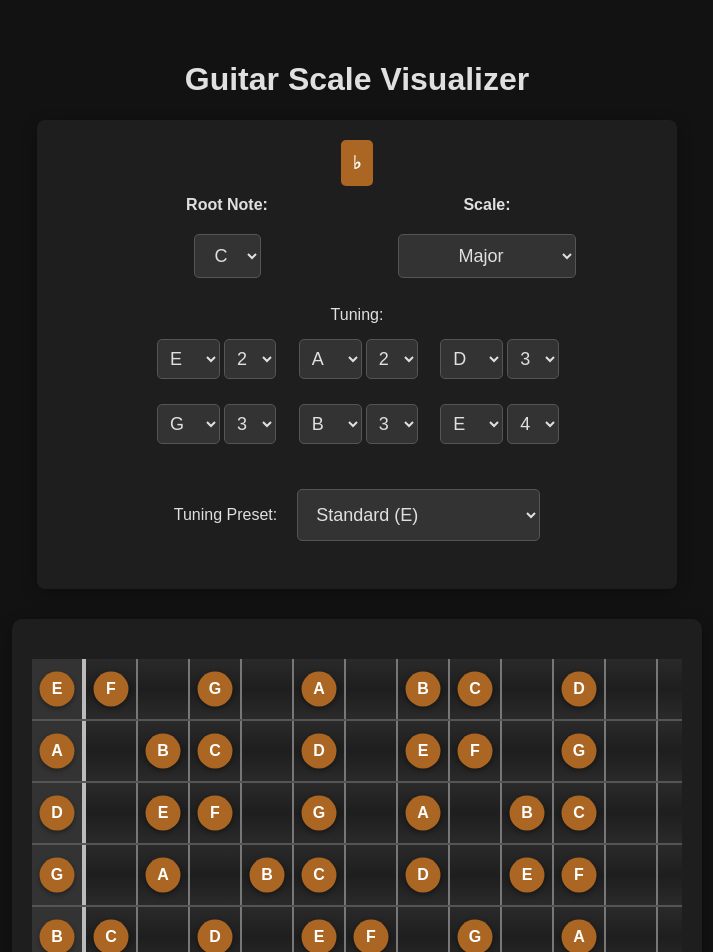
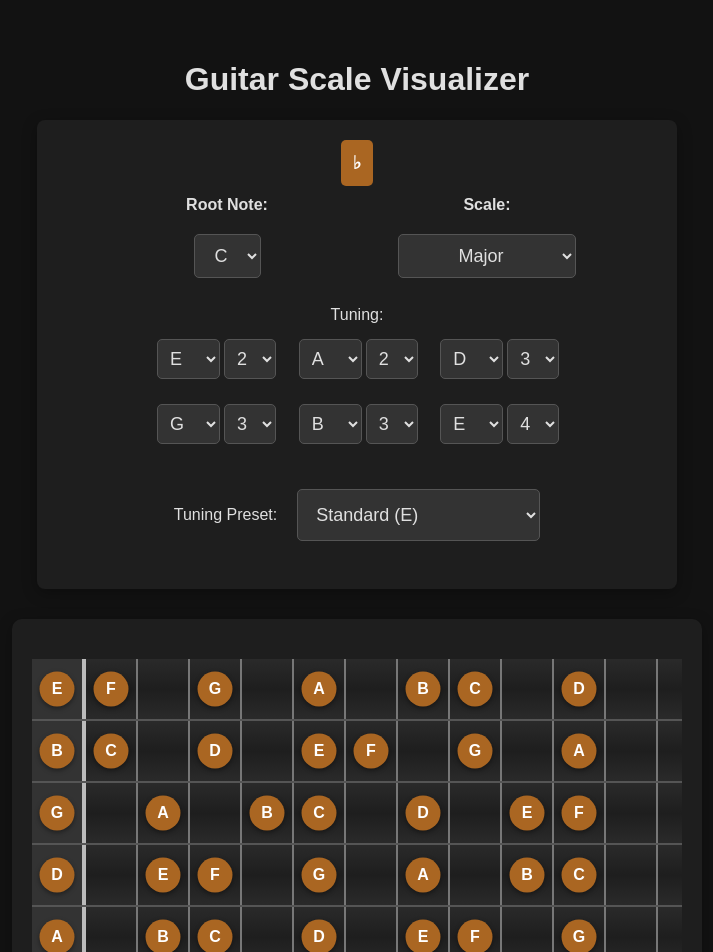
Before and after one commit to Can1Cyp2/guitar-scale-visualizer, a React (Create React App) app: page / in a window 1280 px wide. Shown: the top 952 px of the page, without its empty margins (283-996 px from the left). Built offline with nearby package versions, Linux system fonts and the light colour scheme.

Commit message:
Fixed the orientation of the fretboard letters

```diff
--- a/src/components/Fretboard.js
+++ b/src/components/Fretboard.js
@@ -28,10 +28,15 @@ const Fretboard = ({ tuning, selectedScale, numFrets = 12, useFlats }) => {
   return (
     <div className="fretboard-container">
       <div className="fretboard">
-        {tuning.map((stringTuning, stringIndex) => (
+        {tuning
+          .slice()
+          .reverse()
+          .map((stringTuning, stringIndex) => (
             <div key={stringIndex} className="string">
               {Array.from({ length: numFrets }).map((_, fret) => {
-              const note = notes[stringIndex][fret].replace(/\d/, "");
+                const note = notes[tuning.length - 1 - stringIndex][
+                  fret
+                ].replace(/\d/, "");
                 const convertedNote = convertToFlat(note, useFlats);
                 const isInScale =
                   selectedScale?.notes &&
```
Lines whose indentation alone changed are shown as unchanged.
